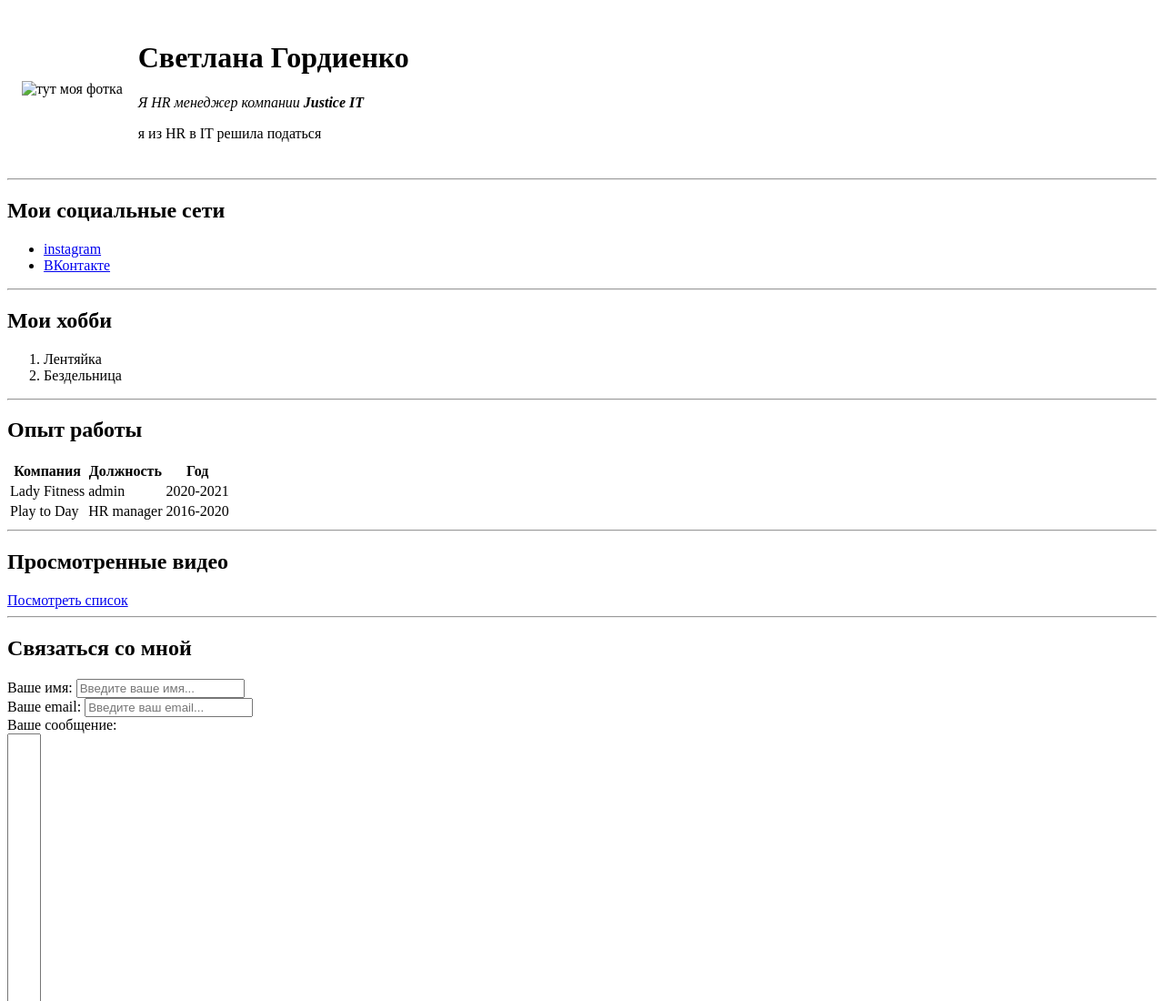
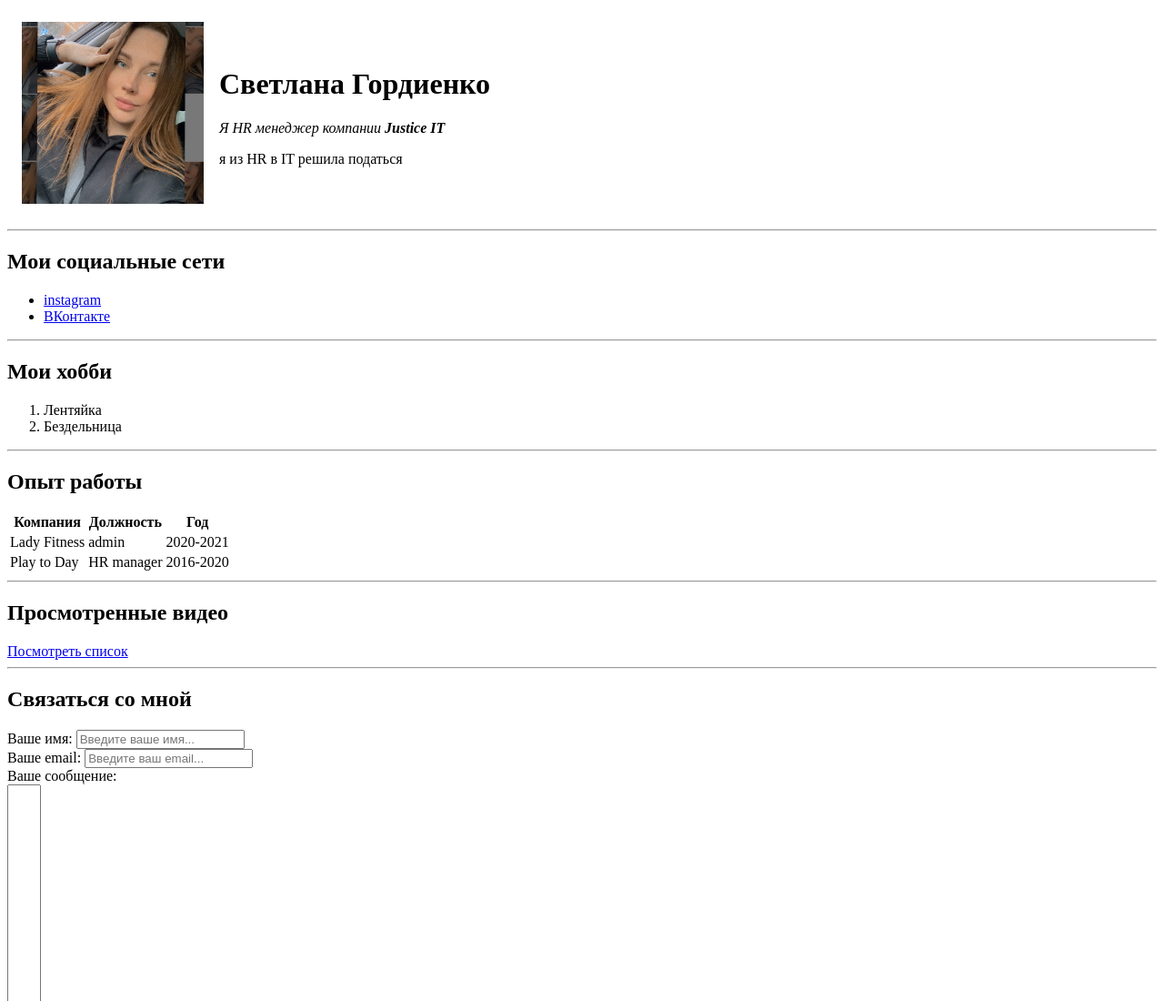
Before and after one commit to SvetlanaGordienko/CV, a plain HTML site: page index.html in a window 1280 px wide. Shown: the top 1100 px of the page at 91% size. Drawn offline with Linux system fonts and the light colour scheme.

Commit message:
Update index.html

```diff
--- a/index.html
+++ b/index.html
@@ -8,7 +8,7 @@
     <table cellspacing="15">
         <tr>
             <td>
-                <img src="images/avatar.jpeg" width="200" alt="тут моя фотка">
+                <img src="avatar.jpeg" width="200" alt="тут моя фотка">
             </td>
             <td>
                 <h1>Светлана Гордиенко</h1>
```
